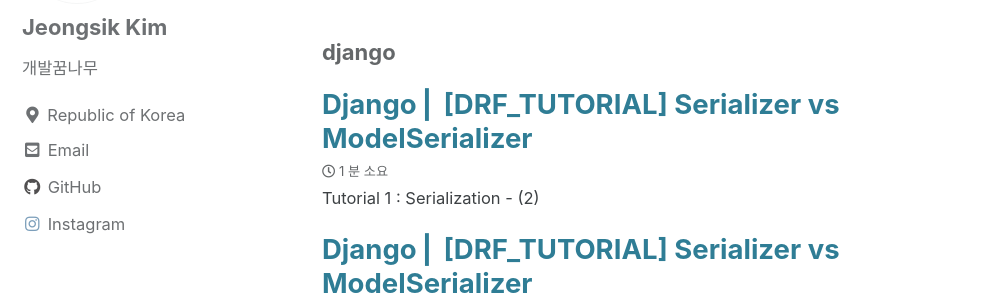
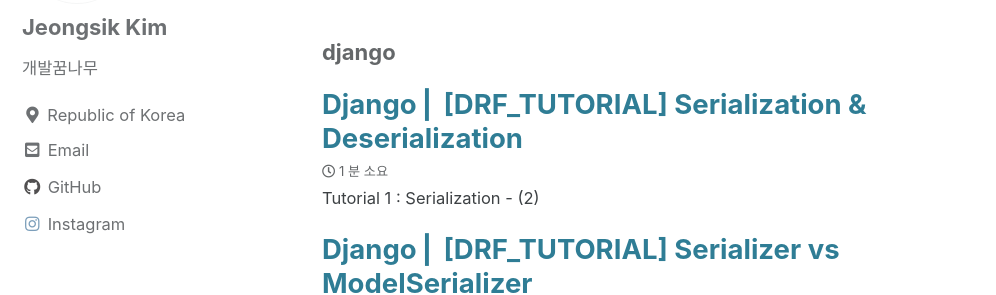
Before and after one commit to Sik-Kim/Sik-Kim.github.io, a Jekyll site: the page built from _pages/tag-archive.md, in a window 1280 px wide and 1400 px high, scrolled down 1578 px. Shown: the part 173-468 px from the top of the window, without its empty margins (0-996 px from the left). Built offline with Jekyll 4.4.1, drawn with Linux system fonts in a browser that asks for light colours; cached includes are drawn as plain includes; some of the changed text lies outside the part shown.

Commit message:
[update] TIL-2, drf tutorial, serializer

```diff
--- a/_posts/2020-12-20-DRF_Tutorial2.md
+++ b/_posts/2020-12-20-DRF_Tutorial2.md
@@ -1,5 +1,5 @@
 ---
-title: "Django ⎜ [DRF_TUTORIAL] Serializer vs ModelSerializer"
+title: "Django ⎜ [DRF_TUTORIAL] Serialization & Deserialization"
 date: 2020-12-20 20:25:00 -0400
 summary:
 toc : ture
```
